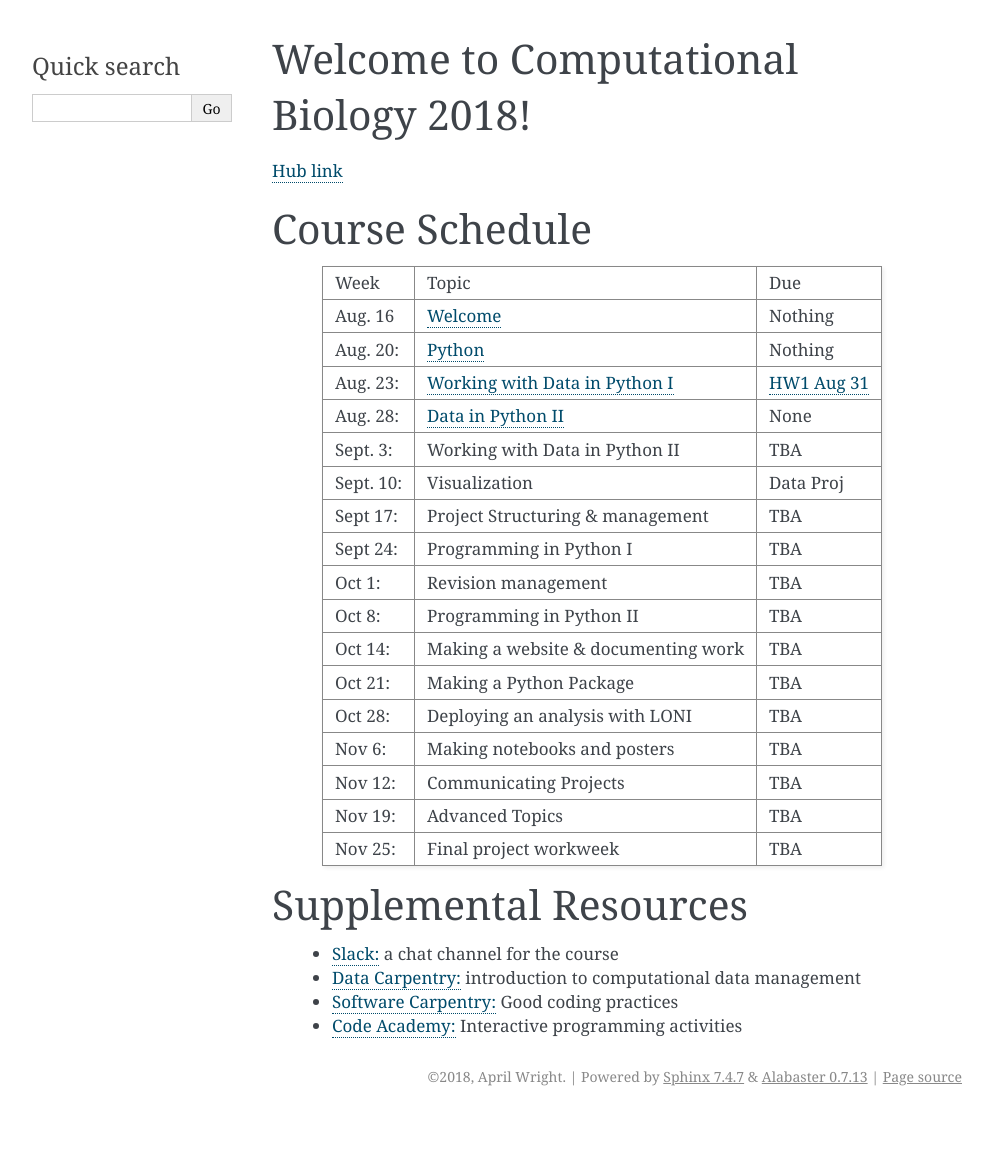
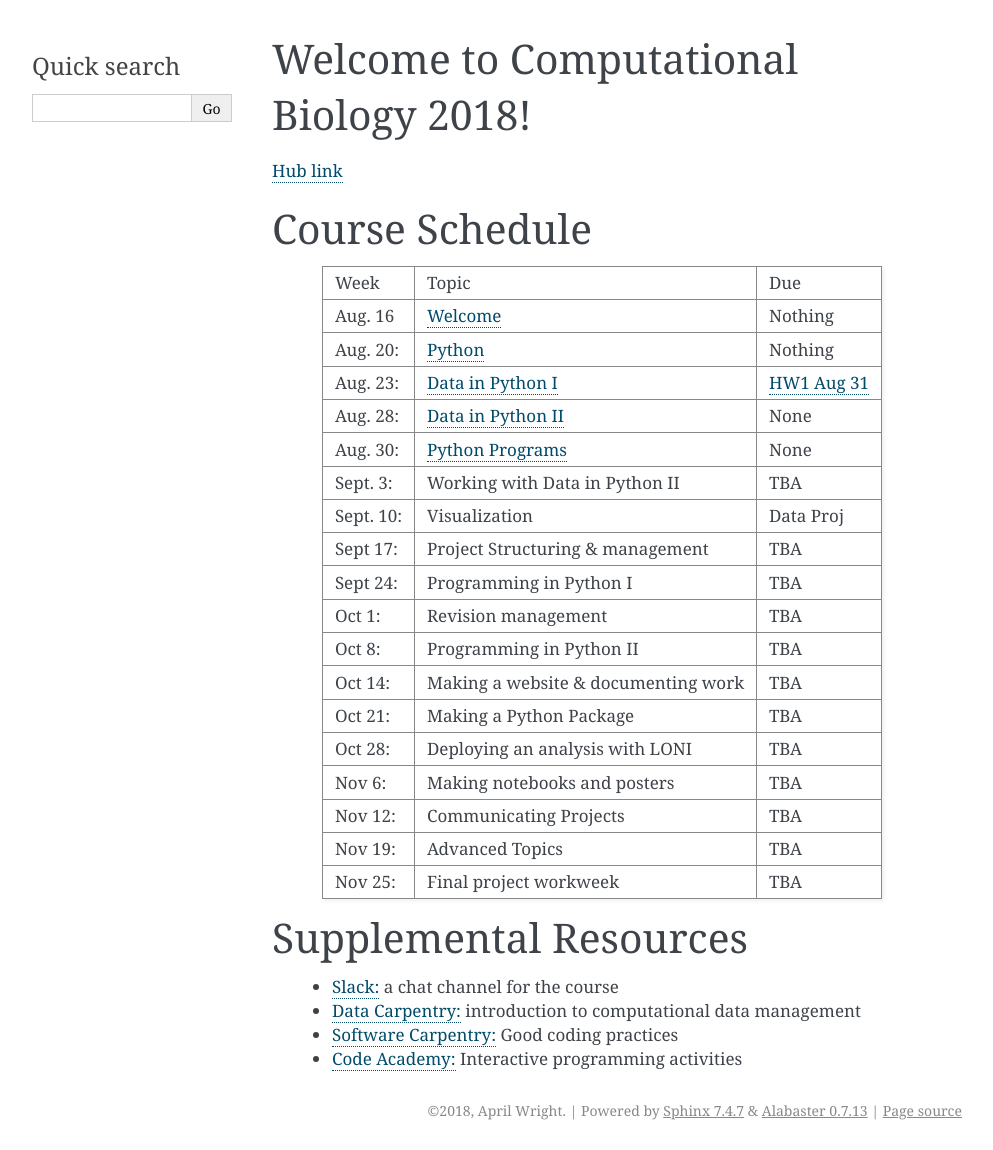
Before and after one commit to wrightaprilm/CompBio2018, a Sphinx documentation site: the page built from docs/index.rst, in a window 1280 px wide. Shown: the whole page, without its empty margins (148-1141 px from the left). Built offline with Sphinx 7.4.7, drawn with Linux system fonts in a browser that asks for light colours; before the commit the page ends 1116 px from its top, so only the background shows below that.

Commit message:
update index

```diff
--- a/docs/index.rst
+++ b/docs/index.rst
@@ -11,7 +11,7 @@ Welcome to Computational Biology 2018!
    :caption: Contents:
 
 
-`Hub link <https://goo.gl/Le2Xsq>`_
+`Hub link <http://class.selucompbio2018.com>`_
 
 Course Schedule
 =====================================================================================
@@ -19,13 +19,15 @@ Course Schedule
 +------------+----------------------------------------------------------+-------------------------------------------+
 | Week       | Topic                                                    | Due                                       |
 +------------+----------------------------------------------------------+-------------------------------------------+
-| Aug. 16    |  `Welcome <http://goo.gl/uCKPQE>`_                       | Nothing                                   |
+| Aug. 16    |  `Welcome <http://class.selucompbio2018.com>`_           | Nothing                                   |
 +------------+----------------------------------------------------------+-------------------------------------------+
-| Aug. 20:   | `Python <https://goo.gl/EXG4DB>`_                        | Nothing                                   |
+| Aug. 20:   | `Python <http://class.selucompbio2018.com>`_             | Nothing                                   |
 +------------+----------------------------------------------------------+-------------------------------------------+
-| Aug. 23:   | `Working with Data in Python I <https://goo.gl/Le2Xsq>`_ | `HW1 Aug 31 <https://goo.gl/VxHHj7>`_     |
+| Aug. 23:   | `Data in Python I <http://class.selucompbio2018.com>`_   | `HW1 Aug 31 <https://goo.gl/VxHHj7>`_     |
 +------------+----------------------------------------------------------+-------------------------------------------+
-| Aug. 28:   | `Data in Python II <https://goo.gl/Le2Xsq>`_             | None                                      |
+| Aug. 28:   | `Data in Python II <http://class.selucompbio2018.com>`_  | None                                      |
++------------+----------------------------------------------------------+-------------------------------------------+
+| Aug. 30:   | `Python Programs <http://class.selucompbio2018.com>`_    | None                                      |
 +------------+----------------------------------------------------------+-------------------------------------------+
 | Sept. 3:   |	Working with Data in Python II                          | TBA                                       |
 +------------+----------------------------------------------------------+-------------------------------------------+
```
